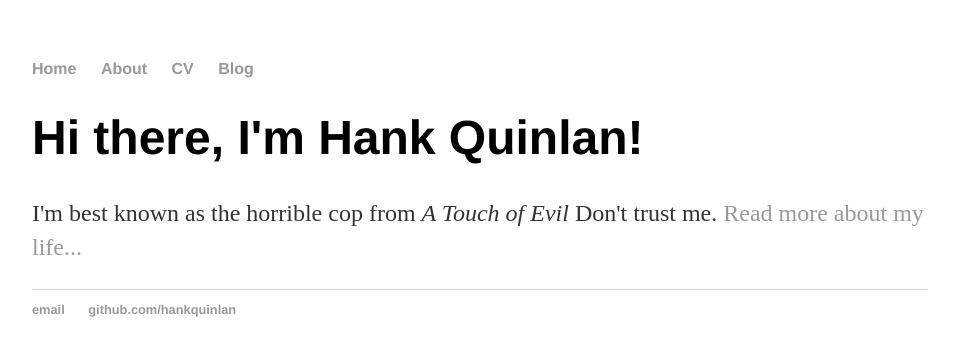
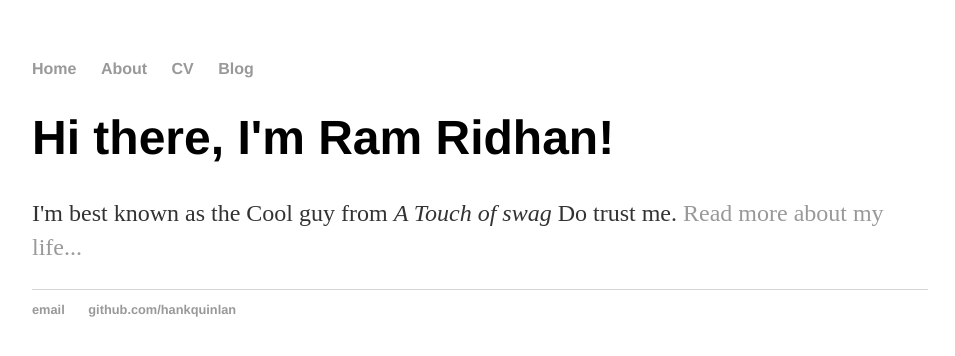
Before and after one commit to RamRidhan/RamRidhan.github.io, a Jekyll site: the page built from index.html, in a window 1280 px wide. Shown: the top 356 px of the page, without its empty margins (160-1115 px from the left). Built offline with Jekyll 4.4.1, drawn with Linux system fonts in a browser that asks for light colours.

Commit message:
Update index.html

```diff
--- a/index.html
+++ b/index.html
@@ -1,30 +1,8 @@
-<!DOCTYPE html>
-<html>
-	<head>
-		<title>Hank Quinlan, Horrible Cop</title>
-		<!-- link to main stylesheet -->
-		<link rel="stylesheet" type="text/css" href="/css/main.css">
-	</head>
-	<body>
-		<nav>
-    		<ul>
-        		<li><a href="/">Home</a></li>
-	        	<li><a href="/about">About</a></li>
-        		<li><a href="/cv">CV</a></li>
-        		<li><a href="/blog">Blog</a></li>
-    		</ul>
-		</nav>
-		<div class="container">
-    		<div class="blurb">
-        		<h1>Hi there, I'm Hank Quinlan!</h1>
-				<p>I'm best known as the horrible cop from <em>A Touch of Evil</em> Don't trust me. <a href="/about">Read more about my life...</a></p>
-    		</div><!-- /.blurb -->
-		</div><!-- /.container -->
-		<footer>
-    		<ul>
-        		<li><a href="mailto:hankquinlanhub@gmail.com">email</a></li>
-        		<li><a href="https://github.com/hankquinlan">github.com/hankquinlan</a></li>
-			</ul>
-		</footer>
-	</body>
-</html>
+---
+layout: default
+title: Ram Ridhan, Cool guy
+---
+<div class="blurb">
+	<h1>Hi there, I'm Ram Ridhan!</h1>
+	<p>I'm best known as the Cool guy from <em>A Touch of swag</em> Do trust me. <a href="/about">Read more about my life...</a></p>
+</div><!-- /.blurb -->
```
